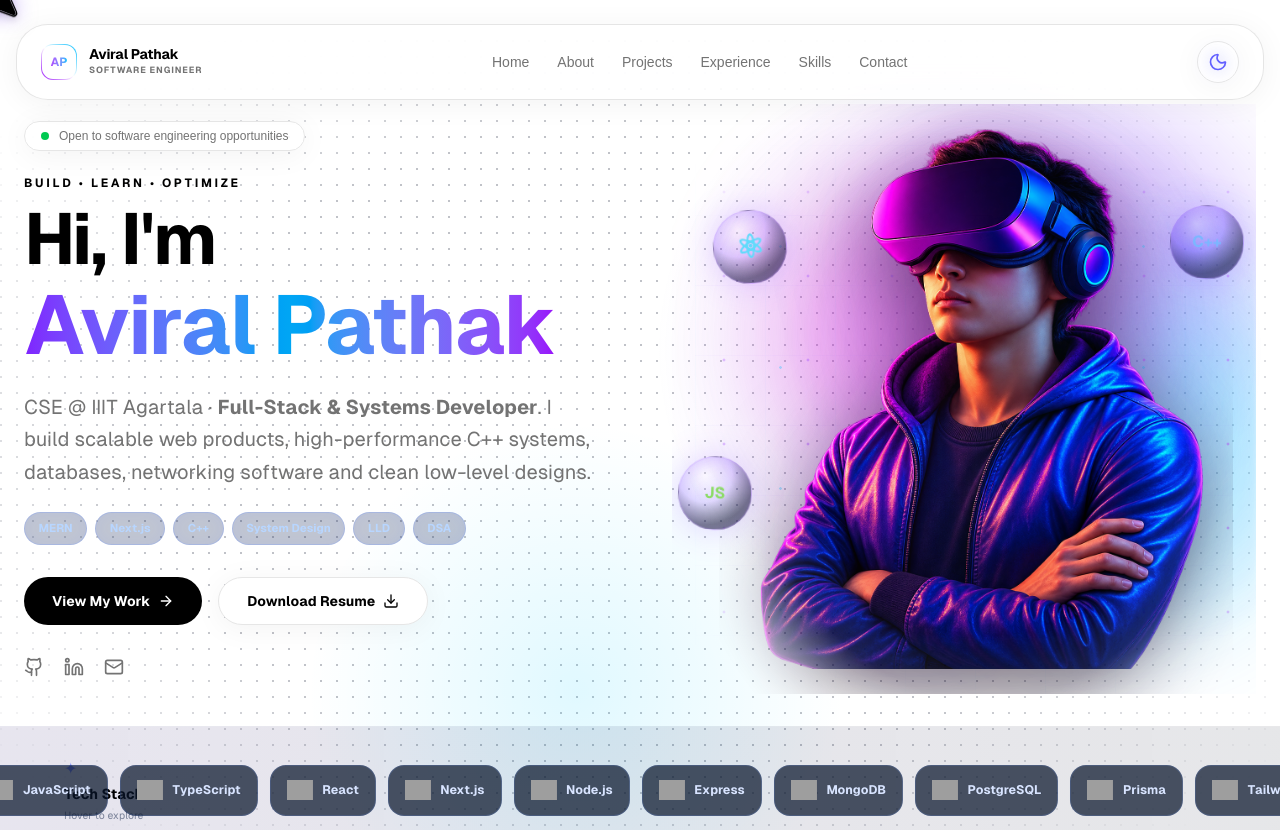
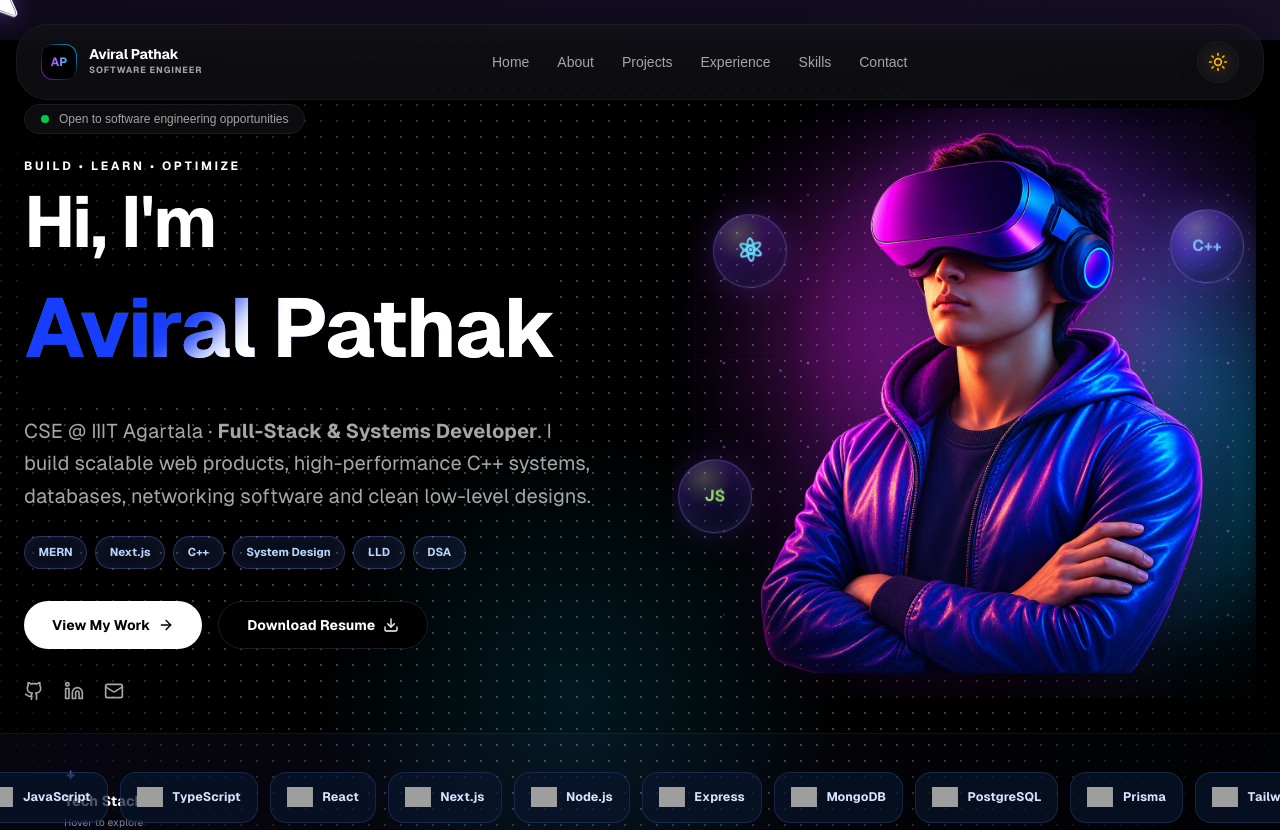
Before and after one commit to aviralnull/portfolio, a React (Vite) app: page / in a window 1280 px wide. Shown: the top 830 px of the page. Built offline with nearby package versions, Linux system fonts and the light colour scheme; grey boxes are pictures that could not be loaded; a web font is replaced by a local one.

Commit message:
Implement theme management in main.tsx
Add theme management based on localStorage.

```diff
--- a/src/main.tsx
+++ b/src/main.tsx
@@ -4,7 +4,15 @@ import "./index.css";
 import App from "./App.tsx";
 import "@fontsource/geist-sans/400.css"; // Specific weight
 import "@fontsource/geist-sans/700.css"; // Bold
-
+const savedTheme = localStorage.getItem("theme");
+ if (!savedTheme) {
+  document.documentElement.classList.add("dark");
+  localStorage.setItem("theme", "dark");
+} else if (savedTheme === "dark") {
+  document.documentElement.classList.add("dark");
+} else {
+  document.documentElement.classList.remove("dark");
+}
 createRoot(document.getElementById("root")!).render(
   <StrictMode>
     <App />
```
